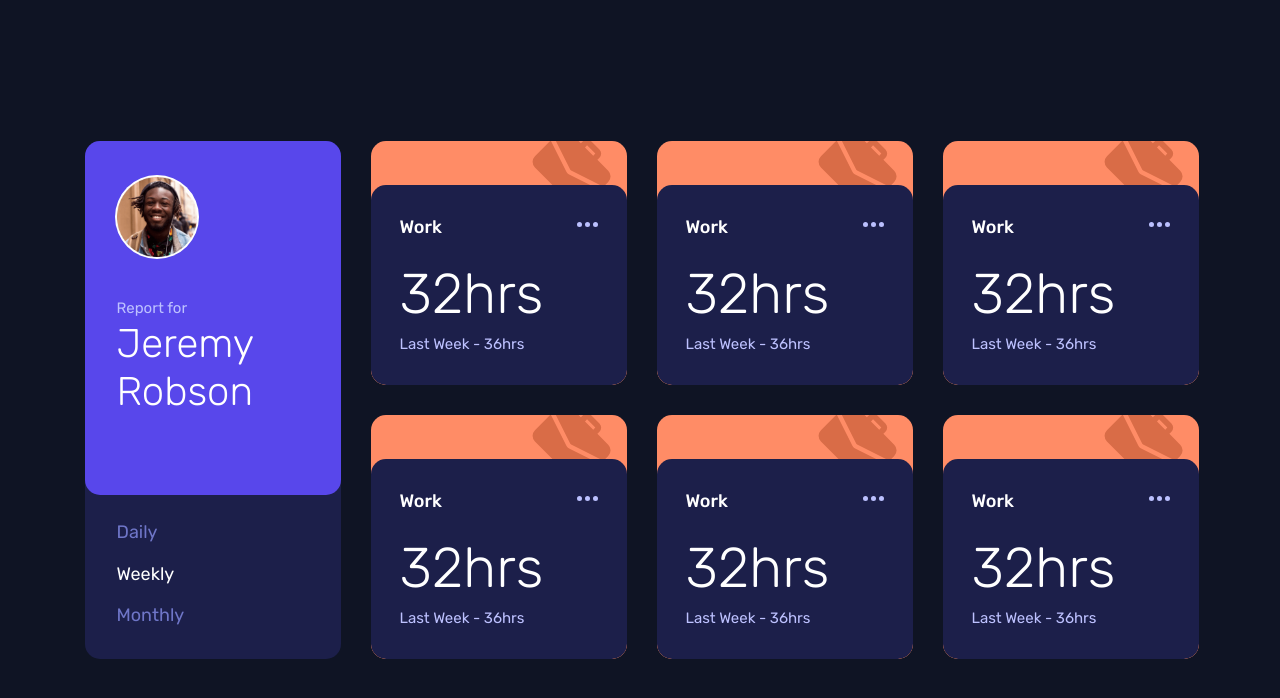
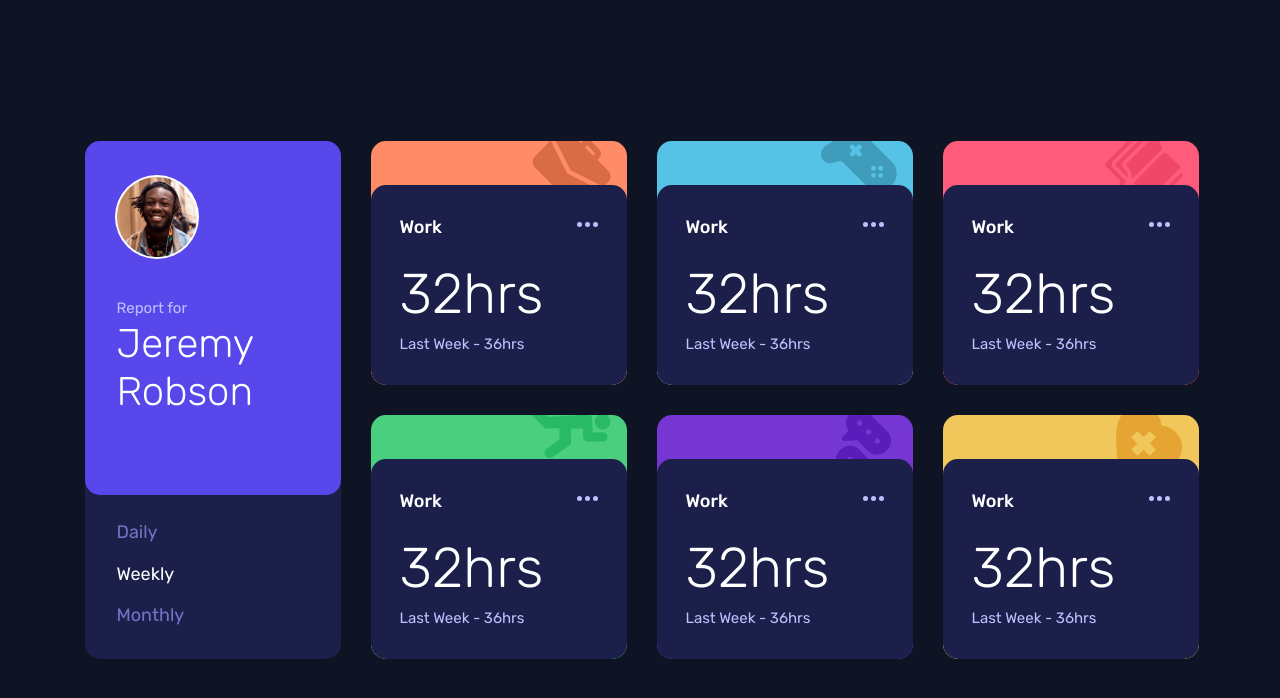
Before and after one commit to JCDMeira/17-time-tracking-dashboard, a React (Create React App) app: page / in a window 1280 px wide. Shown: the top 698 px of the page. Built offline with nearby package versions, Linux system fonts and the light colour scheme; data requests are answered from the project's data file.

Commit message:
Add contexts and dinamic name on avatarCard

```diff
--- a/src/App.jsx
+++ b/src/App.jsx
@@ -1,32 +1,27 @@
 /* eslint-disable no-unused-vars */
-import React, { useEffect, useState } from 'react';
+import React from 'react';
+
 import { ActivityCard } from './components/ActivityCard';
 import { AvatarCard } from './components/AvatarCard';
 import { Content } from './components/Content';
+
 import { Conteiner, GlobalStyle } from './Global';
 
-import { api } from './services/api';
+import { ActivitysConsumer } from './Contexts/ActivitysContext';
 
 function App() {
-  // const [work, setWork] = useState([]);
+  const test = [0, 1, 2, 3, 4, 5];
+  const { name, activitys } = ActivitysConsumer();
 
-  // useEffect(() => {
-  //   api.get('/work').then((response) => {
-  //     console.log(response);
-  //     console.log(response.data);
-  //     setWork(response.data);
-  //   });
-  // }, []);
-
-  const test = [0, 1, 2, 3, 4, 5];
+  console.log(activitys);
 
   return (
     <>
       <GlobalStyle />
       <Conteiner>
         <Content>
-          <AvatarCard />
-          {test.map((values, index) => {
+          <AvatarCard name={name} />
+          {activitys?.map((values, index) => {
             return <ActivityCard key={index} tagCard={index} />;
           })}
         </Content>
--- /dev/null
+++ b/src/Contexts/ActivitysContext.js
@@ -0,0 +1,39 @@
+/* eslint-disable no-unused-vars */
+import React, { createContext, useContext, useEffect, useState } from 'react';
+import P from 'prop-types';
+import { api } from '../services/api';
+
+const ActivitysContexts = createContext();
+
+const ActivitysProvider = ({ children }) => {
+  const [name, setName] = useState('');
+  const [activitys, setActivitys] = useState([]);
+  const [period, setPeriod] = useState([]);
+
+  useEffect(() => {
+    api.get('/profiles').then((response) => {
+      // console.log(response);
+      // console.log(response.data[0].activitys);
+      setActivitys(response.data[0].activitys);
+      setName(response.data[0].name);
+    });
+  }, []);
+
+  // console.log('context', activitys);
+
+  return (
+    <ActivitysContexts.Provider
+      value={{ name, setName, activitys, setActivitys }}
+    >
+      {children}
+    </ActivitysContexts.Provider>
+  );
+};
+
+const ActivitysConsumer = () => useContext(ActivitysContexts);
+
+export { ActivitysContexts, ActivitysProvider, ActivitysConsumer };
+
+ActivitysProvider.propTypes = {
+  children: P.object.isRequired,
+};
--- a/src/Global.js
+++ b/src/Global.js
@@ -9,7 +9,7 @@ export const GlobalStyle = createGlobalStyle`
   --lime-green: #4ACF81;
   --violet: #7536D3;
   --soft-orange: #F1C65B;
-  --very-dark: #0F1424;
+  --very-dark-blue: #0f1424;
   --dark-blue: #1C1F4A;
   --desaturated-blue: #6F76C8;
   --pale-blue:  #BDC1FF;
@@ -31,7 +31,7 @@ html{
 export const Conteiner = styled.div`
   width: 100vw;
   height: 146.9rem;
-  background: #0f1424;
+  background: var(--very-dark-blue);
   display: flex;
   align-items: center;
   justify-content: center;
--- a/src/components/ActivityCard/index.jsx
+++ b/src/components/ActivityCard/index.jsx
@@ -5,11 +5,35 @@ import { ActivityCardConteiner } from './style';
 
 import optionsIcon from '../../assets/images/icon-ellipsis.svg';
 import workIcon from '../../assets/images/icon-work.svg';
+import playIcon from '../../assets/images/icon-play.svg';
+import studyIcon from '../../assets/images/icon-study.svg';
+import exerciseIcon from '../../assets/images/icon-exercise.svg';
+import socialIcon from '../../assets/images/icon-social.svg';
+import selfCareIcon from '../../assets/images/icon-self-care.svg';
 
 function ActivityCard({ tagCard }) {
+  const icons = [
+    workIcon,
+    playIcon,
+    studyIcon,
+    exerciseIcon,
+    socialIcon,
+    selfCareIcon,
+  ];
+  const myBackgroundColor = [
+    '--orange',
+    '--soft-blue',
+    '--light-red',
+    '--lime-green',
+    '--violet',
+    '--soft-orange',
+  ];
   return (
-    <ActivityCardConteiner tagCard={() => `card${tagCard}`}>
-      <img className="activityIcon" src={workIcon} alt="activity icon" />
+    <ActivityCardConteiner
+      tagCard={() => `card${tagCard}`}
+      myBackgroundColor={myBackgroundColor[tagCard]}
+    >
+      <img className="activityIcon" src={icons[tagCard]} alt="activity icon" />
       <div className="info">
         <img src={optionsIcon} alt="more options" />
         <div className="current">
--- a/src/components/ActivityCard/style.js
+++ b/src/components/ActivityCard/style.js
@@ -4,7 +4,7 @@ export const ActivityCardConteiner = styled.div`
   width: 87.2vw; //327
   height: 16rem;
   border-radius: 1.5rem;
-  background: var(--orange);
+  background: var(${(props) => props.myBackgroundColor});
   position: relative;
   overflow: hidden;
 
--- a/src/components/AvatarCard/index.jsx
+++ b/src/components/AvatarCard/index.jsx
@@ -1,10 +1,11 @@
 import React from 'react';
+import P from 'prop-types';
 
 import { AvatarCardConteiner, MyParagraph } from './style';
 
 import photo from '../../assets/images/image-jeremy.png';
 
-function AvatarCard() {
+function AvatarCard({ name }) {
   const period = 'Weekly';
   return (
     <AvatarCardConteiner>
@@ -13,7 +14,7 @@ function AvatarCard() {
           <img src={photo} alt="avatar photo" />
         </div>
         <h1>
-          Report for<span>Jeremy Robson</span>
+          Report for<span>{name}</span>
         </h1>
       </div>
       <div className="activeTime">
@@ -25,4 +26,8 @@ function AvatarCard() {
   );
 }
 
+AvatarCard.propTypes = {
+  name: P.string.isRequired,
+};
+
 export { AvatarCard };
--- a/src/components/AvatarCard/style.js
+++ b/src/components/AvatarCard/style.js
@@ -109,4 +109,6 @@ export const MyParagraph = styled.p`
 
   color: ${(props) =>
     props.period === true ? 'var(--white)' : 'var(--desaturated-blue)'};
+
+  cursor: pointer;
 `;
--- a/src/index.js
+++ b/src/index.js
@@ -1,10 +1,13 @@
 import React from 'react';
 import ReactDOM from 'react-dom';
 import App from './App.jsx';
+import { ActivitysProvider } from './Contexts/ActivitysContext.js';
 
 ReactDOM.render(
   <React.StrictMode>
-    <App />
+    <ActivitysProvider>
+      <App />
+    </ActivitysProvider>
   </React.StrictMode>,
   document.getElementById('root'),
 );
```
Also changed, not shown: src/Contexts/arquivoTeste.js (added, +70 -0 lines).
